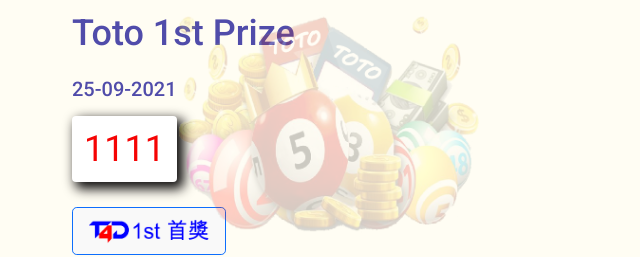
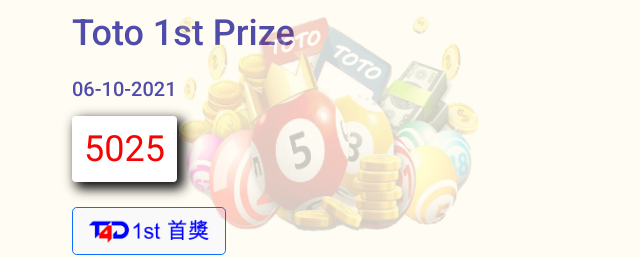
Before and after one commit to toto4dlottery/toto.net, a plain HTML site: page index.html in a window 1280 px wide. Shown: the part 531-788 px from the top of the page, 0-640 px from the left. Drawn offline with Linux system fonts and the light colour scheme; files whose address does not match are found by name.

Commit message:
Update index.html

```diff
--- a/index.html
+++ b/index.html
@@ -45,10 +45,10 @@
             <div class="result">
                 <div class="result_date">
                     <h1>Toto 1st Prize</h1>
-                    <h1>25-09-2021</h1>
+                    <h1>06-10-2021</h1>
                 </div>
                 <div class="result_btn">
-                    <button type="button" class="btn btn-outline-success">1111</button>
+                    <button type="button" class="btn btn-outline-success">5025</button>
                 </div>
                 <div class="live_result">
                     <a href="https://www.check4d.com/" target="_blank"><button type="button" class="btn btn-primary btn-lg"><img class="result_img" src="assets/image/1st.png" alt="1st"></button></a>
```
